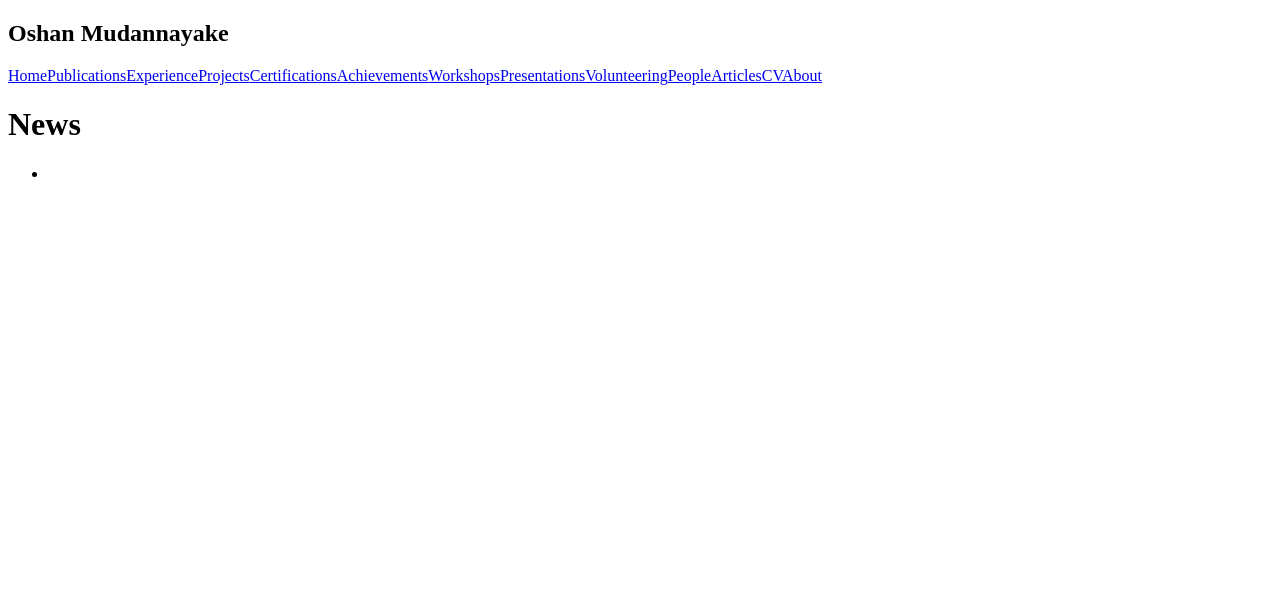
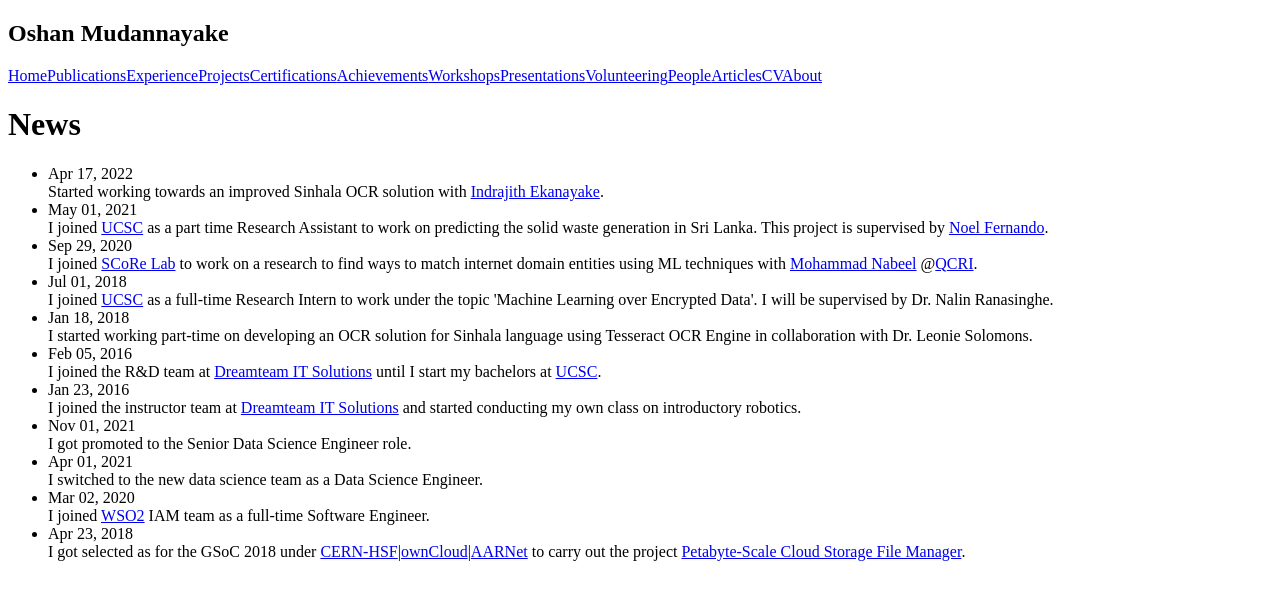
Before and after one commit to ivantha/ivantha.github.io, a Gatsby site: page /news in a window 1280 px wide. Built offline with nearby package versions, Linux system fonts and the light colour scheme; Gatsby itself is replaced by a stand-in of ours.

Commit message:
add news items

```diff
--- /dev/null
+++ b/src/data/orgs.js
@@ -0,0 +1,52 @@
+import React from "react"
+
+export default {
+    dreamteam: {
+        fullname: "Dreamteam IT Solutions Pvt Ltd",
+        shortname: "Dreamteam IT Solutions",
+        url: "ssssss",
+        anchor: <a className="link" href="sssss" target="_blank" rel="noopener noreferrer">Dreamteam IT Solutions</a>
+    },
+    ucsc: {
+        fullname: "Univesity of Colombo School of Computing",
+        shortname: "UCSC",
+        url: "https://ucsc.cmb.ac.lk/",
+        anchor: <a className="link" href="https://ucsc.cmb.ac.lk/" target="_blank" rel="noopener noreferrer">UCSC</a>
+    },
+    cernhsf: {
+        fullname: "High-Energy Physics Software Foundation",
+        shortname: "CERN-HSF",
+        url: "https://hepsoftwarefoundation.org/",
+        anchor: <a className="link" href="https://hepsoftwarefoundation.org/" target="_blank" rel="noopener noreferrer">CERN-HSF</a>
+    },
+    owncloud: {
+        fullname: "ownCloud",
+        shortname: "ownCloud",
+        url: "https://owncloud.com/",
+        anchor: <a className="link" href="https://owncloud.com/" target="_blank" rel="noopener noreferrer">ownCloud</a>
+    },
+    aarnet: {
+        fullname: "Australian Academic and Research Network",
+        shortname: "AARNet",
+        url: "https://www.aarnet.edu.au/",
+        anchor: <a className="link" href="https://www.aarnet.edu.au/" target="_blank" rel="noopener noreferrer">AARNet</a>
+    },
+    score: {
+        fullname: "Sustainable COmputing Research Lab",
+        shortname: "SCoRe Lab",
+        url: "https://scorelab.org/",
+        anchor: <a className="link" href="https://scorelab.org/" target="_blank" rel="noopener noreferrer">SCoRe Lab</a>
+    },
+    qcri: {
+        fullname: "Qatar Computing Research Institute",
+        shortname: "QCRI",
+        url: "https://www.hbku.edu.qa/en/qcri/about",
+        anchor: <a className="link" href="https://www.hbku.edu.qa/en/qcri/about" target="_blank" rel="noopener noreferrer">QCRI</a>
+    },
+    wso2: {
+        fullname: "WSO2",
+        shortname: "WSO2",
+        url: "https://wso2.com/",
+        anchor: <a className="link" href="https://wso2.com/" target="_blank" rel="noopener noreferrer">WSO2</a>
+    },
+}
--- a/src/data/people.js
+++ b/src/data/people.js
@@ -3,46 +3,60 @@ import React from "react"
 export default {
     nalinranasinghe: {
         name: "Nalin Ranasinghe",
+        namewithhonorifics: "Dr. Nalin Ranasinghe",
         position: "Senior Lecturer | University of Colombo",
         url: "https://ucsc.cmb.ac.lk/profile/dnr/",
-        anchor: <a className="link" href="https://ucsc.cmb.ac.lk/profile/dnr/" target="_blank" rel="noopener noreferrer">Nalin Ranasinghe</a>
+        anchor: <a className="link" href="https://ucsc.cmb.ac.lk/profile/dnr/" target="_blank" rel="noopener noreferrer">Nalin Ranasinghe</a>,
+        anchorithhonorifics: <a className="link" href="https://ucsc.cmb.ac.lk/profile/dnr/" target="_blank" rel="noopener noreferrer">Dr. Nalin Ranasinghe</a>,
     },
     gihanseneviratne: {
         name: "Gihan Seneviratne",
+        namewithhonorifics: "Dr. Gihan Seneviratne",
         position: "Senior Lecturer | University of Colombo",
         url: "https://ucsc.cmb.ac.lk/profile/gps/",
-        anchor: <a className="link" href="https://ucsc.cmb.ac.lk/profile/gps/" target="_blank" rel="noopener noreferrer">Gihan Seneviratne</a>
+        anchor: <a className="link" href="https://ucsc.cmb.ac.lk/profile/gps/" target="_blank" rel="noopener noreferrer">Gihan Seneviratne</a>,
+        anchorithhonorifics: <a className="link" href="https://ucsc.cmb.ac.lk/profile/gps/" target="_blank" rel="noopener noreferrer">Dr. Gihan Seneviratne</a>,
     },
     noelfernando: {
         name: "Noel Fernando",
+        namewithhonorifics: "Dr. Noel Fernando",
         position: "Senior Lecturer | University of Colombo",
         url: "https://ucsc.cmb.ac.lk/profile/nas/",
-        anchor: <a className="link" href="https://ucsc.cmb.ac.lk/profile/nas/" target="_blank" rel="noopener noreferrer">Noel Fernando</a>
+        anchor: <a className="link" href="https://ucsc.cmb.ac.lk/profile/nas/" target="_blank" rel="noopener noreferrer">Noel Fernando</a>,
+        anchorithhonorifics: <a className="link" href="https://ucsc.cmb.ac.lk/profile/nas/" target="_blank" rel="noopener noreferrer">Dr. Noel Fernando</a>,
     },
 
     mohammadnabeel: {
         name: "Mohammad Nabeel",
+        namewithhonorifics: "Dr. Mohammad Nabeel",
         position: "Research Scientist | Qatar Computing Research Institute (QCRI)",
         url: "https://www.hbku.edu.qa/en/staff/dr-mohamed-nabeel",
-        anchor: <a className="link" href="https://www.hbku.edu.qa/en/staff/dr-mohamed-nabeel" target="_blank" rel="noopener noreferrer">Mohammad Nabeel</a>
+        anchor: <a className="link" href="https://www.hbku.edu.qa/en/staff/dr-mohamed-nabeel" target="_blank" rel="noopener noreferrer">Mohammad Nabeel</a>,
+        anchorithhonorifics: <a className="link" href="https://www.hbku.edu.qa/en/staff/dr-mohamed-nabeel" target="_blank" rel="noopener noreferrer">Dr. Mohammad Nabeel</a>,
     },
 
     disnirathnayake: {
         name: "Disni Rathnayake",
+        namewithhonorifics: "Ms. Disni Rathnayake",
         position: "Research Assistant | University of Colombo",
         url: "https://www.linkedin.com/in/disni-rathnayake-3178b210b/",
-        anchor: <a className="link" href="https://www.linkedin.com/in/disni-rathnayake-3178b210b/" target="_blank" rel="noopener noreferrer">Disni Rathnayake</a>
+        anchor: <a className="link" href="https://www.linkedin.com/in/disni-rathnayake-3178b210b/" target="_blank" rel="noopener noreferrer">Disni Rathnayake</a>,
+        anchorithhonorifics: <a className="link" href="https://www.linkedin.com/in/disni-rathnayake-3178b210b/" target="_blank" rel="noopener noreferrer">Ms. Disni Rathnayake</a>,
     },
     amilaindika: {
         name: "Amila Indika",
+        namewithhonorifics: "Mr. Amila Indika",
         position: "Lecturer (On contract) | University of Peradeniya",
         url: "https://www.linkedin.com/in/amila-indika/",
-        anchor: <a className="link" href="https://www.linkedin.com/in/amila-indika/" target="_blank" rel="noopener noreferrer">Amila Indika</a>
+        anchor: <a className="link" href="https://www.linkedin.com/in/amila-indika/" target="_blank" rel="noopener noreferrer">Amila Indika</a>,
+        anchorithhonorifics: <a className="link" href="https://www.linkedin.com/in/amila-indika/" target="_blank" rel="noopener noreferrer">Mr. Amila Indika</a>,
     },
     indrajithekanayake: {
         name: "Indrajith Ekanayake",
+        namewithhonorifics: "Mr. Indrajith Ekanayake",
         position: "Visiting Lecturer | Open University of Sri Lanka",
         url: "https://www.linkedin.com/in/indrajithek/",
-        anchor: <a className="link" href="https://www.linkedin.com/in/indrajithek/" target="_blank" rel="noopener noreferrer">Indrajith Ekanayake</a>
+        anchor: <a className="link" href="https://www.linkedin.com/in/indrajithek/" target="_blank" rel="noopener noreferrer">Indrajith Ekanayake</a>,
+        anchorithhonorifics: <a className="link" href="https://www.linkedin.com/in/indrajithek/" target="_blank" rel="noopener noreferrer">Mr. Indrajith Ekanayake</a>,
     },
 }
--- a/src/pages/news.js
+++ b/src/pages/news.js
@@ -1,6 +1,59 @@
 import React from "react"
 
 import Layout from "../components/layout"
+import people from "../data/people"
+import orgs from "../data/orgs"
+
+const news = [
+    {
+        date: "Apr 17, 2022",
+        content: <>Started working towards an improved Sinhala OCR solution with {people.indrajithekanayake.anchor}.</>
+    },
+    {
+        date: "May 01, 2021",
+        content: <>I joined {orgs.ucsc.anchor} as a part time Research Assistant to work on predicting the solid waste generation in Sri Lanka. This project is supervised by {people.noelfernando.anchor}.</>
+    },
+    {
+        date: "Sep 29, 2020",
+        content: <>I joined {orgs.score.anchor} to work on a research to find ways to match internet domain entities using ML techniques with {people.mohammadnabeel.anchor} @{orgs.qcri.anchor}.</>
+    },
+    {
+        date: "Jul 01, 2018",
+        content: <>I joined {orgs.ucsc.anchor} as a full-time Research Intern to work under the topic 'Machine Learning over Encrypted Data'. I will be supervised by Dr. Nalin Ranasinghe.</>
+    },
+    {
+        date: "Jan 18, 2018",
+        content: <>I started working part-time on developing an OCR solution for Sinhala language using Tesseract OCR Engine in collaboration with Dr. Leonie Solomons.</>
+    },
+    {
+        date: "Feb 05, 2016",
+        content: <>I joined the R&D team at {orgs.dreamteam.anchor} until I start my bachelors at {orgs.ucsc.anchor}.</>
+    },
+    {
+        date: "Jan 23, 2016",
+        content: <>I joined the instructor team at {orgs.dreamteam.anchor} and started conducting my own class on introductory robotics.</>
+    },
+    {
+        date: "Nov 01, 2021",
+        content: <>I got promoted to the Senior Data Science Engineer role.</>
+    },
+    {
+        date: "Apr 01, 2021",
+        content: <>I switched to the new data science team as a Data Science Engineer.</>
+    },
+    {
+        date: "Mar 02, 2020",
+        content: <>I joined {orgs.wso2.anchor} IAM team as a full-time Software Engineer.</>
+    },
+    {
+        date: "Apr 23, 2018",
+        content: <>I got selected as for the GSoC 2018 under {orgs.cernhsf.anchor}|{orgs.owncloud.anchor}|{orgs.aarnet.anchor} to carry out the project <a className="link" href="https://summerofcode.withgoogle.com/archive/2018/projects/5334913901395968" target="_blank" rel="noopener noreferrer">Petabyte-Scale Cloud Storage File Manager</a>.</>
+    },
+    // {
+    //     date: "",
+    //     content: <></>
+    // },
+]
 
 const NewsPage = () => (
     <Layout>
@@ -10,9 +63,12 @@ const NewsPage = () => (
             </div>
             <div className="section-items">
                 <ul>
-                    <li>
-
-                    </li>
+                    {news.map(newsItem => (
+                        <li key={newsItem.date}  className="news-wrapper">
+                            <span className="date-text">{newsItem.date}</span><br />
+                            <span className="content-text">{newsItem.content}</span>
+                        </li>
+                    ))}
                 </ul>
             </div>
         </div>
--- a/src/styles/pages/_news.scss
+++ b/src/styles/pages/_news.scss
@@ -0,0 +1,19 @@
+.newsLayout {
+  display: flex;
+  flex-direction: column;
+
+  .news-wrapper {
+    line-height: 1.25;
+    margin-top: 2rem;
+
+    .date-text {
+      font-size: 0.9rem;
+      font-weight: 700;
+    }
+
+    .content-text {
+      font-size: 0.96rem;
+    }
+  }
+
+}
```
Also changed, not shown: src/pages/index.js (+5 -3 lines), src/data/programs.js (added).
